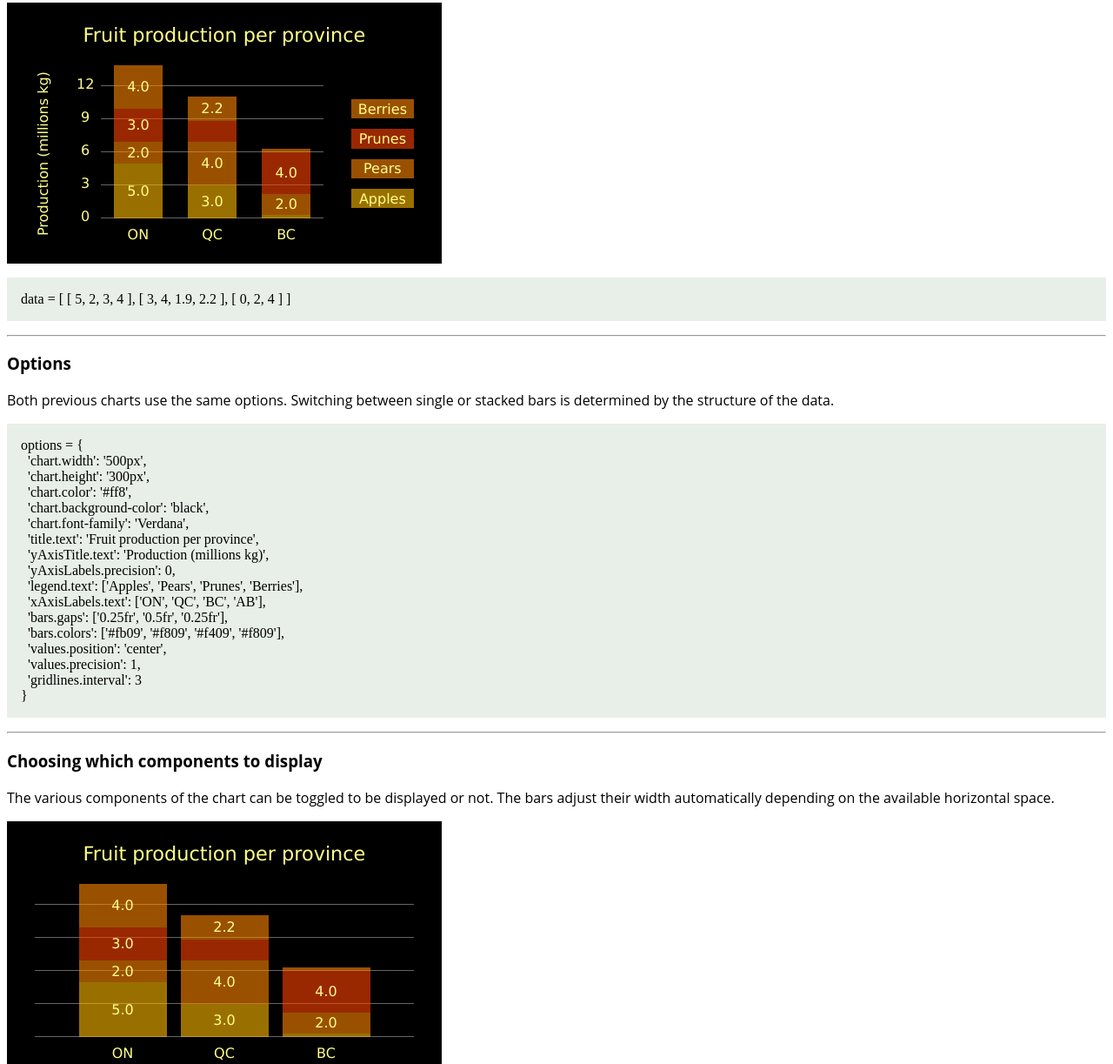
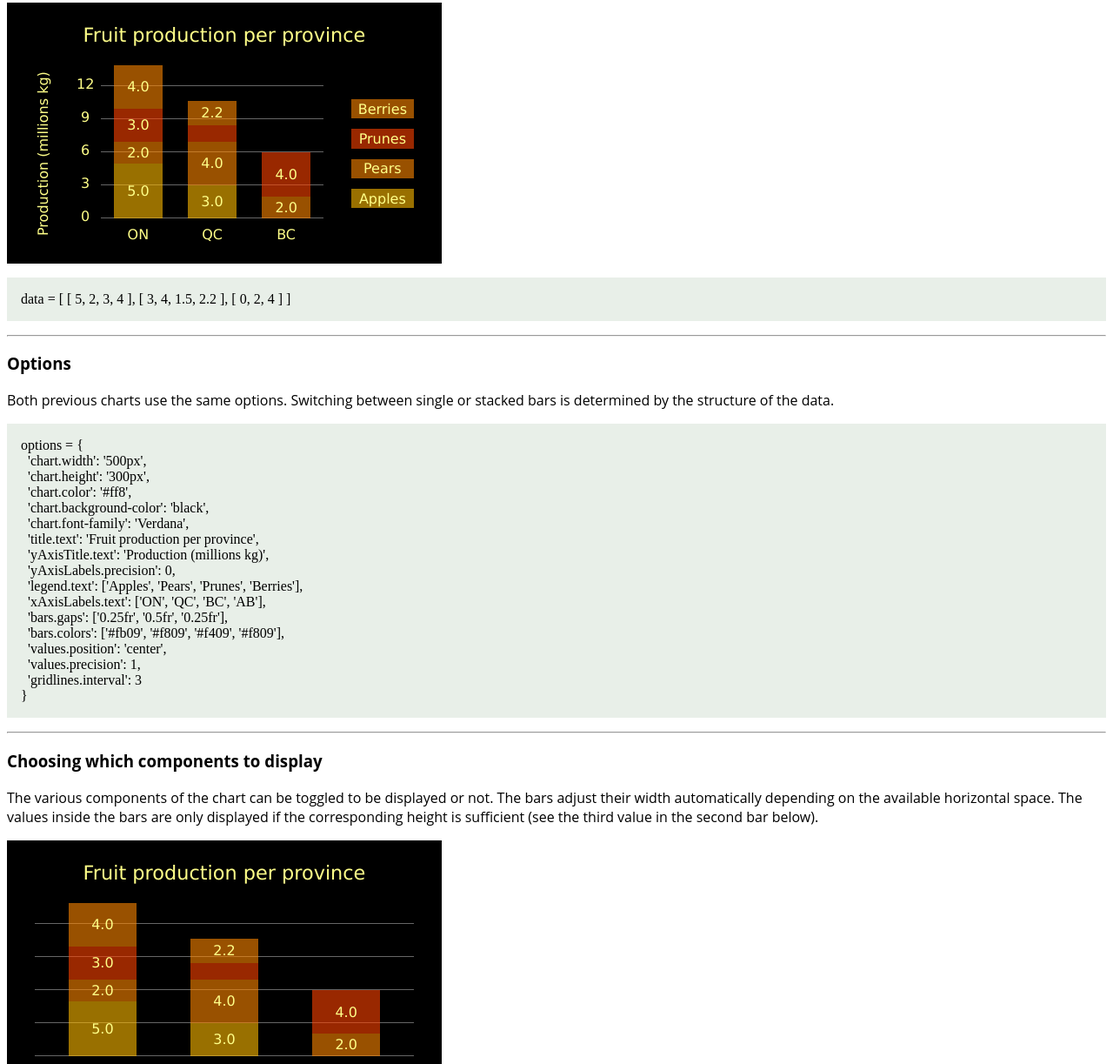
Before and after one commit to ycandau/sp1_bar_chart, a website: page index.html in a window 1280 px wide. Shown: the part 773-1996 px from the top of the page at 87% size. Drawn offline with nearby package versions, Linux system fonts and the light colour scheme.

Commit message:
Fixed issue with 0 values to not create the corresponding div elements

```diff
--- a/index.html
+++ b/index.html
@@ -39,7 +39,7 @@
     <h3 id="stacked">Stacked bar chart for multiple values</h3>
     <div id="element2D"></div>
     <p class="code">
-      data = [ [ 5, 2, 3, 4 ], [ 3, 4, 1.9, 2.2 ], [ 0, 2, 4 ] ]
+      data = [ [ 5, 2, 3, 4 ], [ 3, 4, 1.5, 2.2 ], [ 0, 2, 4 ] ]
     </p>
     <hr />
 
@@ -73,7 +73,9 @@
     <p>
       The various components of the chart can be toggled to be displayed or not.
       The bars adjust their width automatically depending on the available
-      horizontal space.
+      horizontal space. The values inside the bars are only displayed if the
+      corresponding height is sufficient (see the third value in the second bar
+      below).
     </p>
     <div id="element3"></div>
     <p class="code">
@@ -102,7 +104,7 @@
 
       const data2D = [
         [5, 2, 3, 4],
-        [3, 4, 1.9, 2.2],
+        [3, 4, 1.5, 2.2],
         [0, 2, 4],
       ]
 
@@ -128,7 +130,7 @@
         'yAxisTitle.draw': false,
         'yAxisLabels.draw': false,
         'legend.draw': false,
-        'bars.gaps': ['0.5fr', '1em', '0.5fr'],
+        'bars.gaps': ['0.5fr', '0.8fr', '0.5fr'],
       }
       const options2 = $.extend(true, {}, options1, draw_to_false)
 
--- a/js/bar_chart.js
+++ b/js/bar_chart.js
@@ -245,6 +245,7 @@ function drawValues(bar, barIndex, barValues, data, settings) {
   barValues
     .slice(0, -1) // slice off the remainder value
     .forEach((v, subBarIndex) => {
+      if (v !== 0) {
         const color = `color${data.is2D ? subBarIndex : barIndex}`
         const classes = `${setting.position} middle ${color}`
         const css = { 'grid-row': data.subBarCount + 1 - subBarIndex }
@@ -252,6 +253,7 @@ function drawValues(bar, barIndex, barValues, data, settings) {
         // Only post value if enough space
         if (setting.draw && value.height() > setting.minHeight)
           value.text(v.toFixed(setting.precision))
+      }
     })
 }
 
```
Lines whose indentation alone changed are shown as unchanged.
